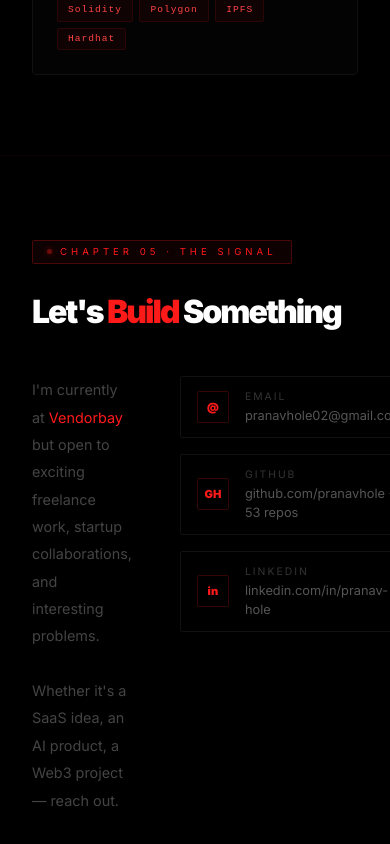
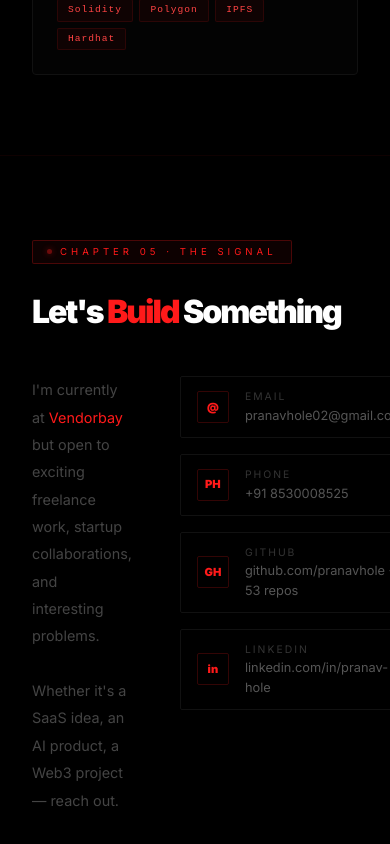
Before and after one commit to pranavhole/latestPortfolio, a Next.js app: page / in a window 390 px wide. Shown: the part 4469-5313 px from the top of the page. Built offline with nearby package versions, Linux system fonts and the light colour scheme.

Commit message:
resume and phone number added

```diff
--- a/components/sections/Contact.tsx
+++ b/components/sections/Contact.tsx
@@ -6,6 +6,7 @@ import ChapterTag from "@/components/ui/ChapterTag";
 
 const contacts = [
   { icon: "@", label: "Email", value: PERSONAL.email, href: `mailto:${PERSONAL.email}` },
+  { icon: "PH", label: "Phone", value: PERSONAL.phone, href: `tel:${PERSONAL.phone.replace(/\s/g, "")}` },
   { icon: "GH", label: "GitHub", value: "github.com/pranavhole · 53 repos", href: PERSONAL.github },
   { icon: "in", label: "LinkedIn", value: "linkedin.com/in/pranav-hole", href: PERSONAL.linkedin },
 ];
@@ -58,7 +59,7 @@ export default function Contact() {
               <motion.a
                 key={c.label}
                 href={c.href}
-                target={c.href.startsWith("mailto") ? undefined : "_blank"}
+                target={c.href.startsWith("mailto") || c.href.startsWith("tel") ? undefined : "_blank"}
                 rel="noopener noreferrer"
                 initial={{ opacity: 0, x: 20 }}
                 whileInView={{ opacity: 1, x: 0 }}
--- a/components/sections/Hero.tsx
+++ b/components/sections/Hero.tsx
@@ -232,7 +232,11 @@ export default function Hero() {
           <NeonButton href="#projects" variant="red">
             View Projects
           </NeonButton>
-          <NeonButton href="/resume.pdf" variant="ghost" download>
+          <NeonButton
+            href="/Pranav_Hole_2YOE_FullStackDeveloper_Resume.pdf"
+            variant="ghost"
+            download="Pranav_Hole_2YOE_FullStackDeveloper_Resume.pdf"
+          >
             Download Resume
           </NeonButton>
           <NeonButton href="#contact" variant="ghost">
--- a/components/ui/NeonButton.tsx
+++ b/components/ui/NeonButton.tsx
@@ -19,7 +19,7 @@ export default function NeonButton({
   href: string;
   children: React.ReactNode;
   variant?: Variant;
-  download?: boolean;
+  download?: boolean | string;
 }) {
   const ref = useRef<HTMLAnchorElement>(null);
   const [ripples, setRipples] = useState<Ripple[]>([]);
```
Also changed, not shown: .claude/settings.local.json, 1 other file (tests, documents, lock files or other folders).
